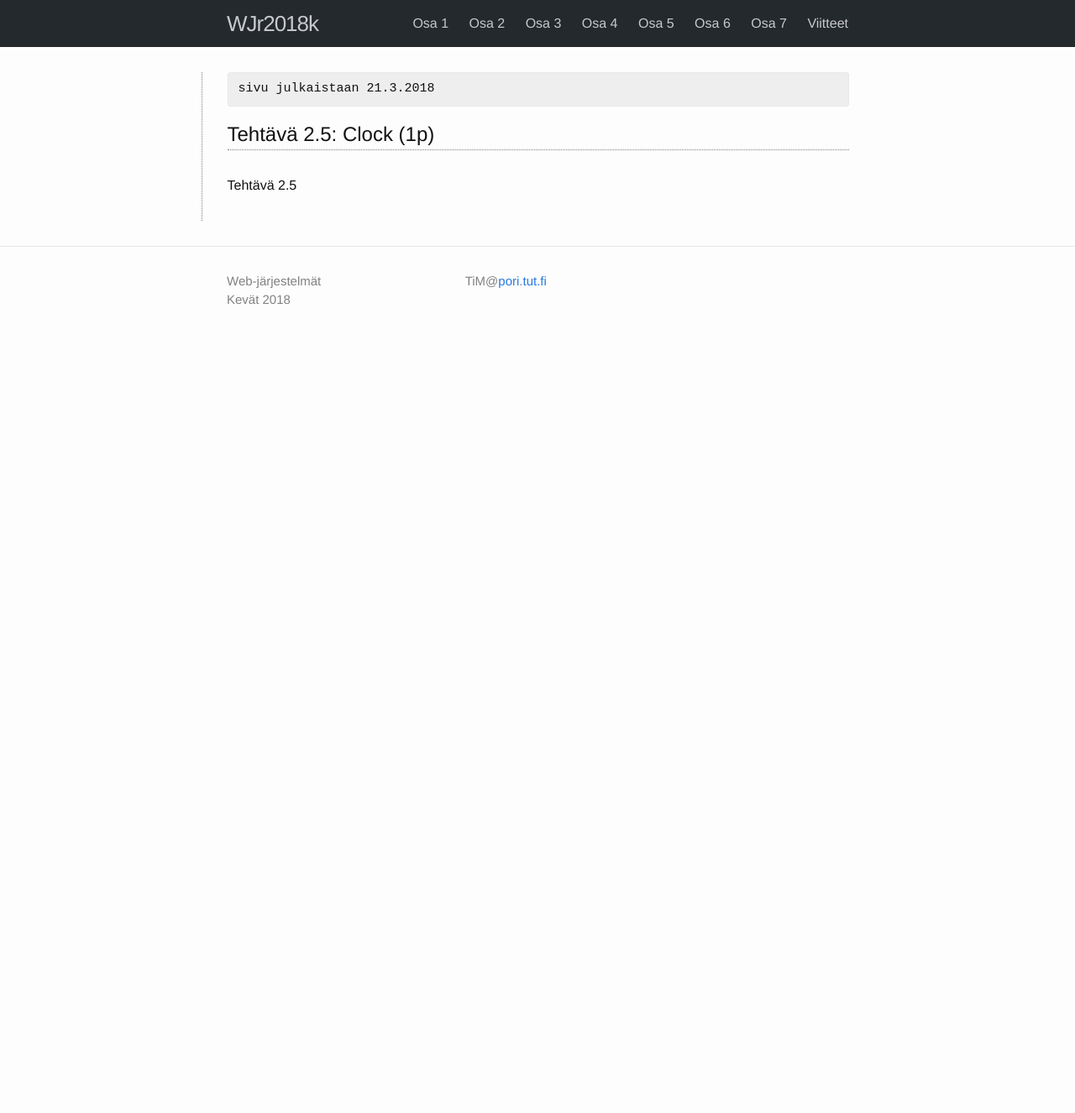
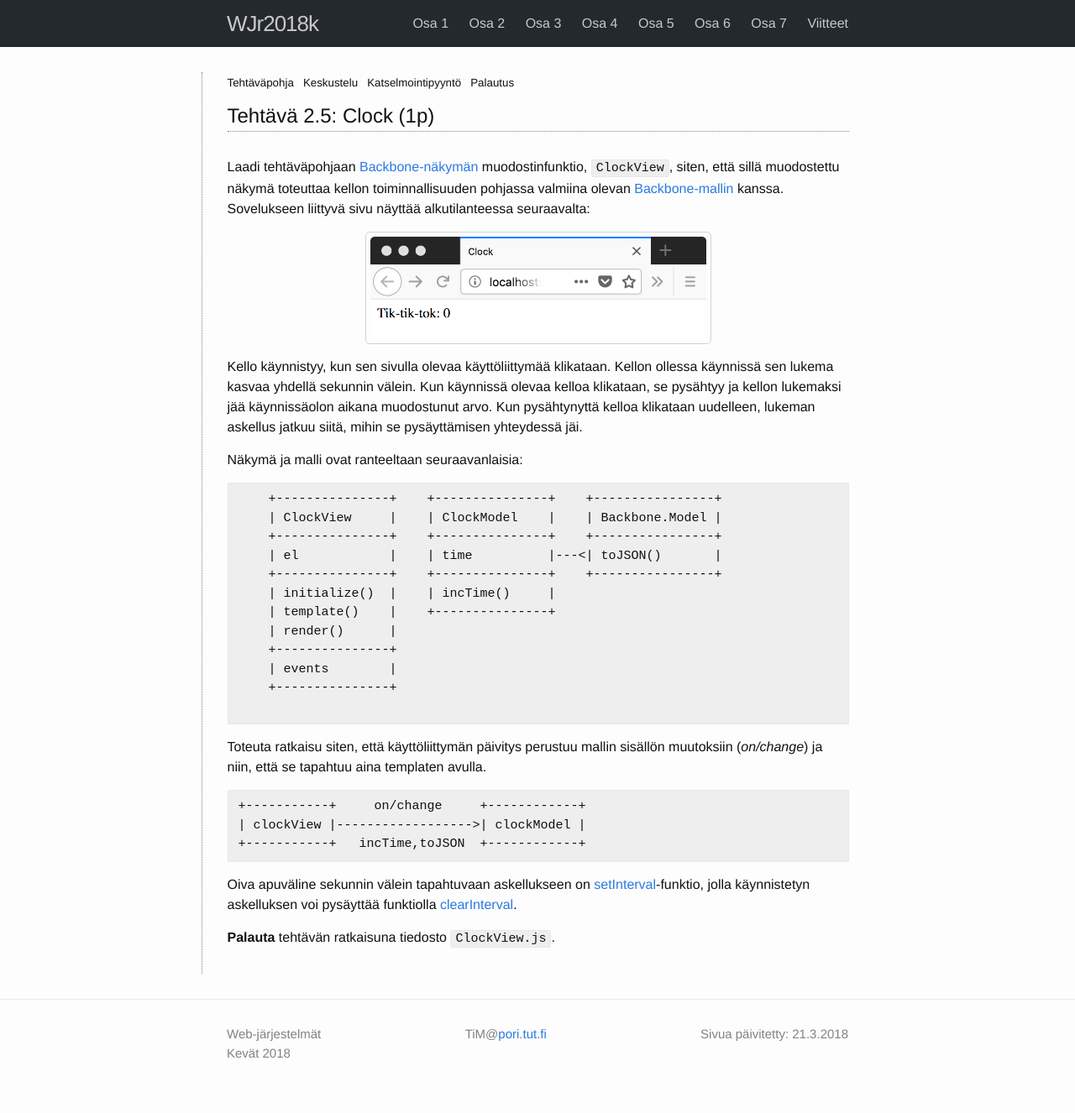
Before and after one commit to timedu/wjr2018k, a Jekyll site: the page built from docs/_osa2/tehtava25.md, in a window 1280 px wide. Shown: the whole page at 84% size. Built offline with Jekyll 4.4.1, drawn with Linux system fonts in a browser that asks for light colours; before the commit the page ends 900 px from its top, so only the background shows below that.

Commit message:
ex 2,4, ex 2.5

```diff
--- a/docs/_osa2/tehtava25.md
+++ b/docs/_osa2/tehtava25.md
@@ -1,15 +1,57 @@
 ---
 layout: exercise_page
 title: "Tehtävä 2.5: Clock (1p)"
-exercise_template_name: #
-exercise_discussion_id: # 97784
-exercise_upload_id: # 380364
-kesken:  1
-no_review: 1
-julkaisu: 21.3.2018
+exercise_template_name: W2E05.Clock
+exercise_discussion_id: 97784
+exercise_upload_id: 380364
+modified_at: 21.3.2018
 ---
 
-Tehtävä 2.5
+Laadi tehtäväpohjaan [Backbone-näkymän][Backbone-view] muodostinfunktio, `ClockView`,  siten, että sillä muodostettu näkymä toteuttaa kellon toiminnallisuuden pohjassa valmiina olevan [Backbone-mallin][Backbone-model] kanssa. Sovelukseen liittyvä sivu näyttää alkutilanteessa seuraavalta:
+
+[Backbone-view]: http://backbonejs.org/#View
+[Backbone-model]: http://backbonejs.org/#Model
+
+![Clock UI](../img/w2e05-clock.png "Clock UI"){: style="display: block; margin: auto; margin-top: 10px; width: 400px; padding: 5px; border: thin solid lightgray; border-radius: 5px;"}
+
+Kello käynnistyy, kun sen sivulla olevaa käyttöliittymää klikataan. Kellon ollessa käynnissä sen lukema kasvaa yhdellä sekunnin välein. Kun käynnissä olevaa kelloa klikataan, se pysähtyy ja kellon lukemaksi jää käynnissäolon aikana muodostunut arvo. Kun pysähtynyttä kelloa klikataan uudelleen, lukeman askellus jatkuu siitä, mihin se pysäyttämisen yhteydessä jäi.
+
+Näkymä ja malli ovat ranteeltaan seuraavanlaisia:
+
+~~~
+    +---------------+    +---------------+    +----------------+
+    | ClockView     |    | ClockModel    |    | Backbone.Model |
+    +---------------+    +---------------+    +----------------+
+    | el            |    | time          |---<| toJSON()       |
+    +---------------+    +---------------+    +----------------+
+    | initialize()  |    | incTime()     |
+    | template()    |    +---------------+
+    | render()      |
+    +---------------+
+    | events        |
+    +---------------+
+
+~~~
+
+Toteuta ratkaisu siten, että käyttöliittymän päivitys perustuu mallin sisällön muutoksiin (*on/change*) ja niin, että se tapahtuu aina templaten avulla.
+
+~~~
++-----------+     on/change     +------------+
+| clockView |------------------>| clockModel |
++-----------+   incTime,toJSON  +------------+
+~~~
+
+Oiva apuväline sekunnin välein tapahtuvaan askellukseen on [setInterval][setInterval]-funktio, jolla käynnistetyn askelluksen voi pysäyttää  funktiolla [clearInterval][clearInterval].
+
+[setInterval]: https://developer.mozilla.org/en-US/docs/Web/API/WindowOrWorkerGlobalScope/setInterval
+
+[clearInterval]: https://developer.mozilla.org/en-US/docs/Web/API/WindowOrWorkerGlobalScope/clearInterval
+
+
+**Palauta** tehtävän ratkaisuna tiedosto `ClockView.js`.
+
+
+
 
 {% comment %}
 
```
Also changed, not shown: docs/_osa2/tehtava22.md (+0 -24 lines), docs/_osa2/tehtava23a.md (+0 -16 lines), docs/_osa2/tehtava24.md (+18 -7 lines), docs/_osa2/img/w2e04-person.png (added), docs/_osa2/img/w2e05-clock.png (added), 2 other files.
